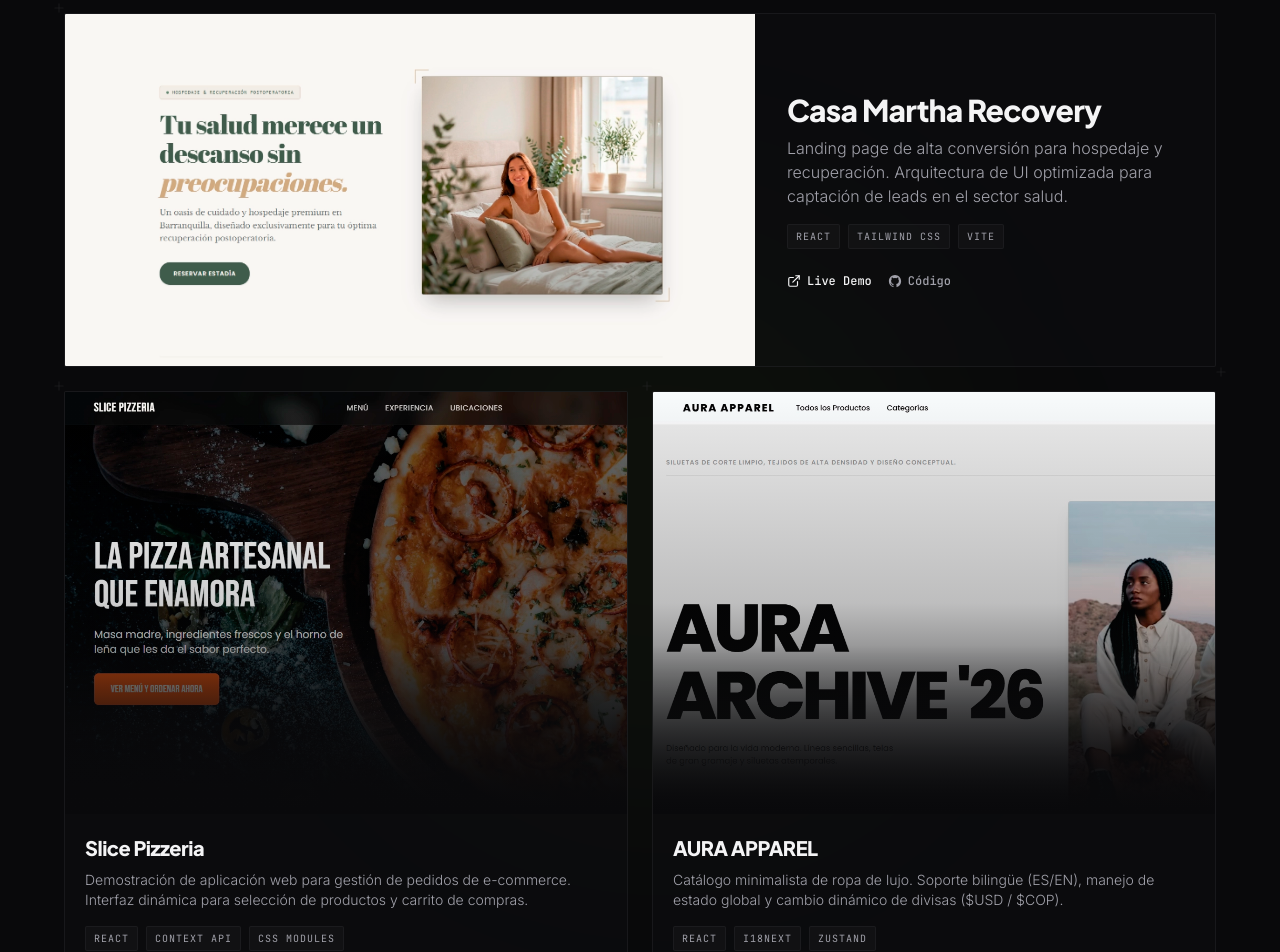
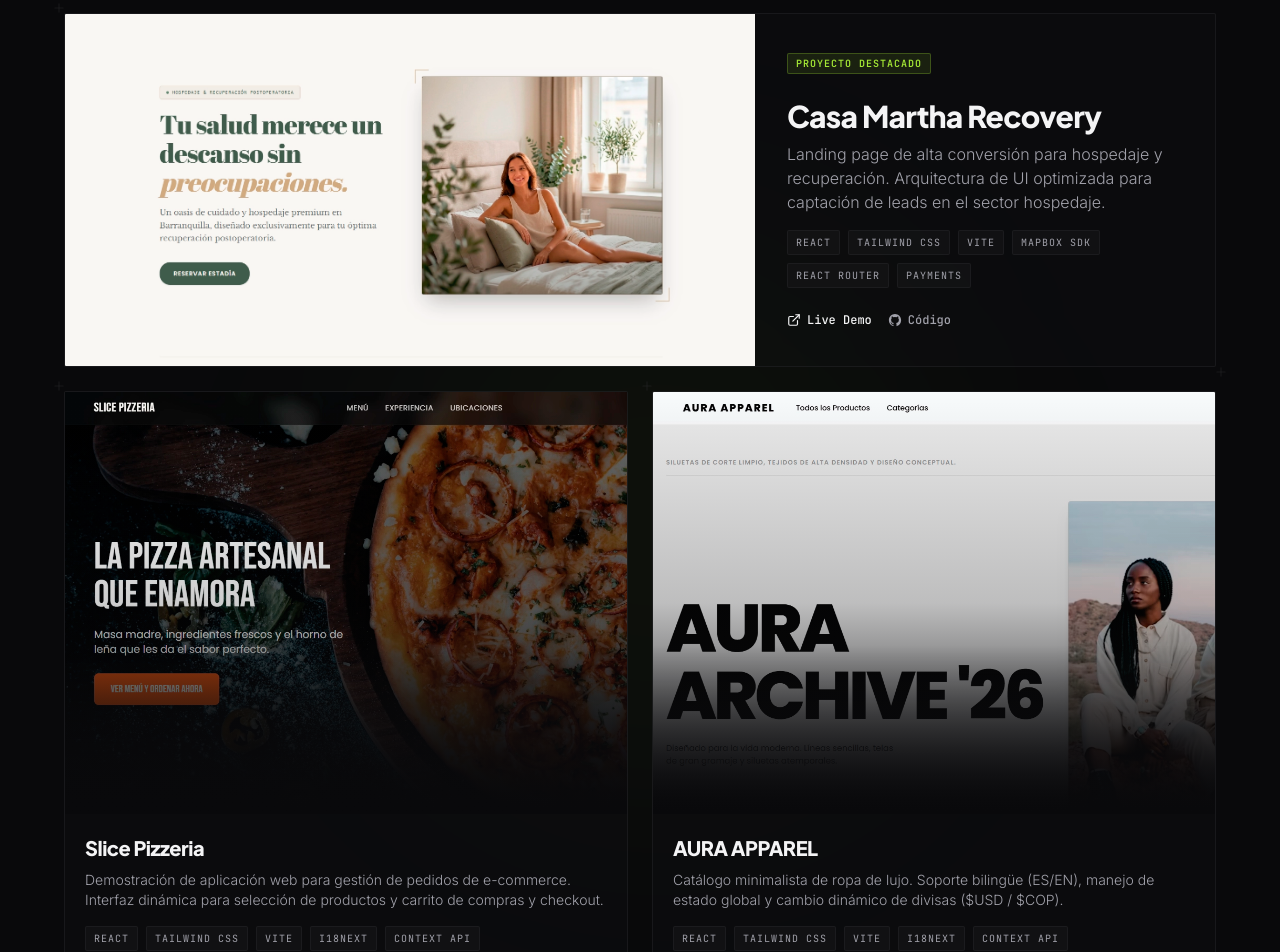
Before and after one commit to JesusPupo90/portfolio, a React (Vite) app: page / in a window 1280 px wide. Shown: the part 1040-1992 px from the top of the page. Built offline with nearby package versions, Linux system fonts and the light colour scheme.

Commit message:
- Implement FadeImage component with opacity/scale transition on load - Add featured project badge with i18n support (ES/EN) - Enable smooth anchor scrolling via CSS scroll-behavior - Reduce navbar backdrop blur from md to sm - Update project descriptions in both locales

```diff
--- a/src/components/common/Navbar.jsx
+++ b/src/components/common/Navbar.jsx
@@ -14,7 +14,7 @@ export default function Navbar() {
   const [isOpen, setIsOpen] = useState(false)
 
   return (
-    <nav className="sticky top-0 z-50 backdrop-blur-md bg-[#09090b]/80 border-b border-[#27272a]">
+    <nav className="sticky top-0 z-50 backdrop-blur-sm bg-[#09090b]/80 border-b border-[#27272a]">
       <div className="max-w-6xl mx-auto px-4 sm:px-6 lg:px-8">
         <div className="flex items-center justify-between h-16">
           {/* Brand */}
--- a/src/components/sections/Projects.jsx
+++ b/src/components/sections/Projects.jsx
@@ -1,9 +1,8 @@
+import { useState, useRef, useEffect } from 'react'
 import { useTranslation } from 'react-i18next'
 import { ExternalLink, Plus } from 'lucide-react'
 import { IoLogoGithub } from 'react-icons/io5'
 
-// Recomendación: Coloca las imágenes en la carpeta public (ej: /projects/casamartha.webp)
-// para que Vite las sirva de forma directa y limpia sin errores de ruta.
 const PROJECT_IMAGES = {
   casamartha: '/projects/casa-martha-recovery.webp',
   slice: '/projects/slice-pizzeria.webp',
@@ -11,9 +10,43 @@ const PROJECT_IMAGES = {
 }
 
 const PROJECT_TAGS = {
-  casamartha: ['React', 'Tailwind CSS', 'Vite'],
-  slice: ['React', 'Context API', 'CSS Modules'],
-  aura: ['React', 'i18next', 'Zustand'],
+  casamartha: ['React', 'Tailwind CSS', 'Vite', 'Mapbox SDK', 'React Router', 'Payments'],
+  slice: ['React', 'Tailwind CSS', 'Vite', 'i18next', 'Context API'],
+  aura: ['React', 'Tailwind CSS', 'Vite', 'i18next', 'Context API'],
+}
+
+const PROJECT_LINKS = {
+  casamartha: {
+    demo: 'https://casa-martha-recovery.vercel.app',
+    github: 'https://github.com/JesusPupo90/casa-martha',
+  },
+  slice: {
+    demo: 'https://slice-pizzeria-virid.vercel.app/',
+    github: 'https://github.com/JesusPupo90/slice-pizzeria',
+  },
+  aura: {
+    demo: 'https://aura-apparel-store-three.vercel.app/',
+    github: 'https://github.com/JesusPupo90/aura-apparel-store',
+  },
+}
+
+function FadeImage({ src, alt, className }) {
+  const [loaded, setLoaded] = useState(false)
+  const imgRef = useRef(null)
+
+  useEffect(() => {
+    if (imgRef.current?.complete) setLoaded(true)
+  }, [])
+
+  return (
+    <img
+      ref={imgRef}
+      src={src}
+      alt={alt}
+      onLoad={() => setLoaded(true)}
+      className={`${className} transition-all duration-700 ${loaded ? 'opacity-100 scale-100' : 'opacity-0 scale-95'}`}
+    />
+  )
 }
 
 function ProjectCard({ projectKey, featured }) {
@@ -22,6 +55,7 @@ function ProjectCard({ projectKey, featured }) {
   const description = t(`projects.items.${projectKey}.description`)
   const tags = PROJECT_TAGS[projectKey]
   const image = PROJECT_IMAGES[projectKey]
+  const links = PROJECT_LINKS[projectKey]
 
   if (featured) {
     return (
@@ -29,25 +63,35 @@ function ProjectCard({ projectKey, featured }) {
         <Plus size={14} className="absolute -top-3 -left-3 text-surface-border/50 z-10 hidden md:block" />
         <div className="relative h-full bg-surface-card/20 border border-surface-border/50 rounded-sm overflow-hidden transition-all duration-500 hover:border-surface-border flex flex-col md:flex-row">
 
-          {/* Contenedor de la Imagen: Altura fija en móvil para que respire */}
-          <div className="relative w-full md:w-3/5 h-64 md:h-auto overflow-hidden">
-            <img
+          {/* Contenedor de la Imagen */}
+          <div className="relative w-full md:w-3/5 h-64 md:h-auto overflow-hidden bg-surface-dark">
+            <FadeImage
               src={image}
               alt={title}
               className="w-full h-full object-cover object-center group-hover:scale-105 transition-transform duration-700"
             />
-            {/* Gradiente sutil solo para fundir con el borde */}
             <div className="absolute inset-0 bg-gradient-to-t from-[#09090b] via-transparent to-transparent opacity-60 md:hidden" />
           </div>
 
-          {/* Contenedor de Texto: Bloque independiente abajo en móvil, al lado en desktop */}
+          {/* Contenedor de Texto */}
           <div className="relative z-20 flex flex-col justify-center p-6 md:p-8 md:w-2/5 bg-surface-card/40 md:bg-transparent">
-            <h3 className="text-2xl md:text-3xl font-sans font-extrabold text-text-light tracking-tight">
-              {title}
-            </h3>
+
+            {/* Título unificado con el Badge de Featured */}
+              {featured && (
+                <span className="w-fit px-2 py-0.5 mb-6 text-[10px] font-mono font-semibold text-brand-accent uppercase tracking-widest bg-brand-accent/10 border border-brand-accent/25 rounded-sm">
+                  {t('projects.featured_label')}
+                </span>
+              )}
+            <div className="flex flex-col md:flex-row md:items-center gap-3">
+              <h3 className="text-2xl md:text-3xl font-sans font-extrabold text-text-light tracking-tight">
+                {title}
+              </h3>
+            </div>
+
             <p className="text-text-muted font-light mt-2 text-sm md:text-base">
               {description}
             </p>
+
             <div className="flex flex-wrap gap-2 mt-4">
               {tags.map((tag) => (
                 <span
@@ -59,14 +103,24 @@ function ProjectCard({ projectKey, featured }) {
               ))}
             </div>
 
-            {/* Enlaces de acción directos en el flujo del texto */}
+            {/* Enlaces de acción */}
             <div className="flex items-center gap-4 mt-6">
-              <span className="inline-flex items-center gap-1.5 text-xs font-mono font-medium text-text-light hover:text-brand-accent transition-colors cursor-pointer">
+              <a
+                href={links.demo}
+                target="_blank"
+                rel="noopener noreferrer"
+                className="inline-flex items-center gap-1.5 text-xs font-mono font-medium text-text-light hover:text-brand-accent transition-colors"
+              >
                 <ExternalLink size={14} /> {t("projects.live_demo", "Demo")}
-              </span>
-              <span className="inline-flex items-center gap-1.5 text-xs font-mono font-medium text-text-muted hover:text-text-light transition-colors cursor-pointer">
+              </a>
+              <a
+                href={links.github}
+                target="_blank"
+                rel="noopener noreferrer"
+                className="inline-flex items-center gap-1.5 text-xs font-mono font-medium text-text-muted hover:text-text-light transition-colors"
+              >
                 <IoLogoGithub size={14} /> {t("projects.source_code", "Código")}
-              </span>
+              </a>
             </div>
           </div>
 
@@ -81,8 +135,8 @@ function ProjectCard({ projectKey, featured }) {
       <Plus size={14} className="absolute -top-3 -left-3 text-surface-border/50 z-10 hidden md:block" />
       <div className="relative h-full bg-surface-card/20 border border-surface-border/50 rounded-sm overflow-hidden transition-all duration-500 hover:border-surface-border flex flex-col justify-between">
         <div>
-          <div className="relative w-full aspect-[4/3] overflow-hidden">
-            <img
+          <div className="relative w-full aspect-[4/3] overflow-hidden bg-surface-dark">
+            <FadeImage
               src={image}
               alt={title}
               className="w-full h-full object-cover object-[25%_center] group-hover:scale-105 transition-transform duration-700 [mask-image:linear-gradient(to_bottom,black_60%,transparent_100%)]"
@@ -109,14 +163,23 @@ function ProjectCard({ projectKey, featured }) {
           </div>
         </div>
 
-        {/* Enlaces de acción idénticos a los del featured pero abajo del todo */}
         <div className="px-5 pb-5 pt-2 flex items-center gap-4">
-          <span className="inline-flex items-center gap-1.5 text-xs font-mono font-medium text-text-light hover:text-brand-accent transition-colors cursor-pointer">
+          <a
+            href={links.demo}
+            target="_blank"
+            rel="noopener noreferrer"
+            className="inline-flex items-center gap-1.5 text-xs font-mono font-medium text-text-light hover:text-brand-accent transition-colors"
+          >
             <ExternalLink size={14} /> {t("projects.live_demo", "Demo")}
-          </span>
-          <span className="inline-flex items-center gap-1.5 text-xs font-mono font-medium text-text-muted hover:text-text-light transition-colors cursor-pointer">
+          </a>
+          <a
+            href={links.github}
+            target="_blank"
+            rel="noopener noreferrer"
+            className="inline-flex items-center gap-1.5 text-xs font-mono font-medium text-text-muted hover:text-text-light transition-colors"
+          >
             <IoLogoGithub size={14} /> {t("projects.source_code", "Código")}
-          </span>
+          </a>
         </div>
 
       </div>
@@ -129,7 +192,7 @@ export default function Projects() {
   const { t } = useTranslation()
 
   return (
-    <section id="projects" className="relative px-4 py-24 bg-[#09090b] overflow-hidden">
+    <section id="projects" className="relative px-4 py-24 bg-[#09090b] overflow-hidden scroll-mt-16">
       <div className="absolute top-1/3 right-1/4 w-[600px] h-[600px] bg-brand-accent/[0.03] rounded-full blur-[120px] pointer-events-none" />
       <div className="relative z-10 max-w-6xl mx-auto">
         <div className="relative mb-16">
--- a/src/i18n/locales/en.json
+++ b/src/i18n/locales/en.json
@@ -28,14 +28,15 @@
   "projects": {
     "title": "Featured Projects",
     "subtitle": "Real-world web applications and functional technical demos.",
+    "featured_label": "Featured Project",
     "items": {
       "casamartha": {
         "title": "Casa Martha Recovery",
-        "description": "High-conversion landing page for hospitality and recovery accommodations. UI architecture optimized for lead generation in the health sector."
+        "description": "High-conversion landing page for lodging and recovery. UI architecture optimized for lead generation in the lodging industry."
       },
       "slice": {
         "title": "Slice Pizzeria",
-        "description": "E-commerce order management web application demo. Dynamic interface for product selection and shopping cart state management."
+        "description": "Demo of a web application for e-commerce order management. Dynamic interface for product selection, shopping cart, and checkout."
       },
       "aura": {
         "title": "AURA APPAREL",
--- a/src/i18n/locales/es.json
+++ b/src/i18n/locales/es.json
@@ -28,14 +28,15 @@
   "projects": {
     "title": "Proyectos Destacados",
     "subtitle": "Aplicaciones web reales y demostraciones técnicas funcionales.",
+    "featured_label": "Proyecto Destacado",
     "items": {
       "casamartha": {
         "title": "Casa Martha Recovery",
-        "description": "Landing page de alta conversión para hospedaje y recuperación. Arquitectura de UI optimizada para captación de leads en el sector salud."
+        "description": "Landing page de alta conversión para hospedaje y recuperación. Arquitectura de UI optimizada para captación de leads en el sector hospedaje."
       },
       "slice": {
         "title": "Slice Pizzeria",
-        "description": "Demostración de aplicación web para gestión de pedidos de e-commerce. Interfaz dinámica para selección de productos y carrito de compras."
+        "description": "Demostración de aplicación web para gestión de pedidos de e-commerce. Interfaz dinámica para selección de productos y carrito de compras y checkout."
       },
       "aura": {
         "title": "AURA APPAREL",
--- a/src/index.css
+++ b/src/index.css
@@ -3,6 +3,10 @@
 @tailwind utilities;
 
 @layer base {
+  html {
+    scroll-behavior: smooth;
+  }
+
   body {
     @apply bg-[#09090b] text-[#f4f4f5] antialiased overflow-x-hidden;
     font-family: 'Inter', system-ui, 'Segoe UI', Roboto, sans-serif;
```
